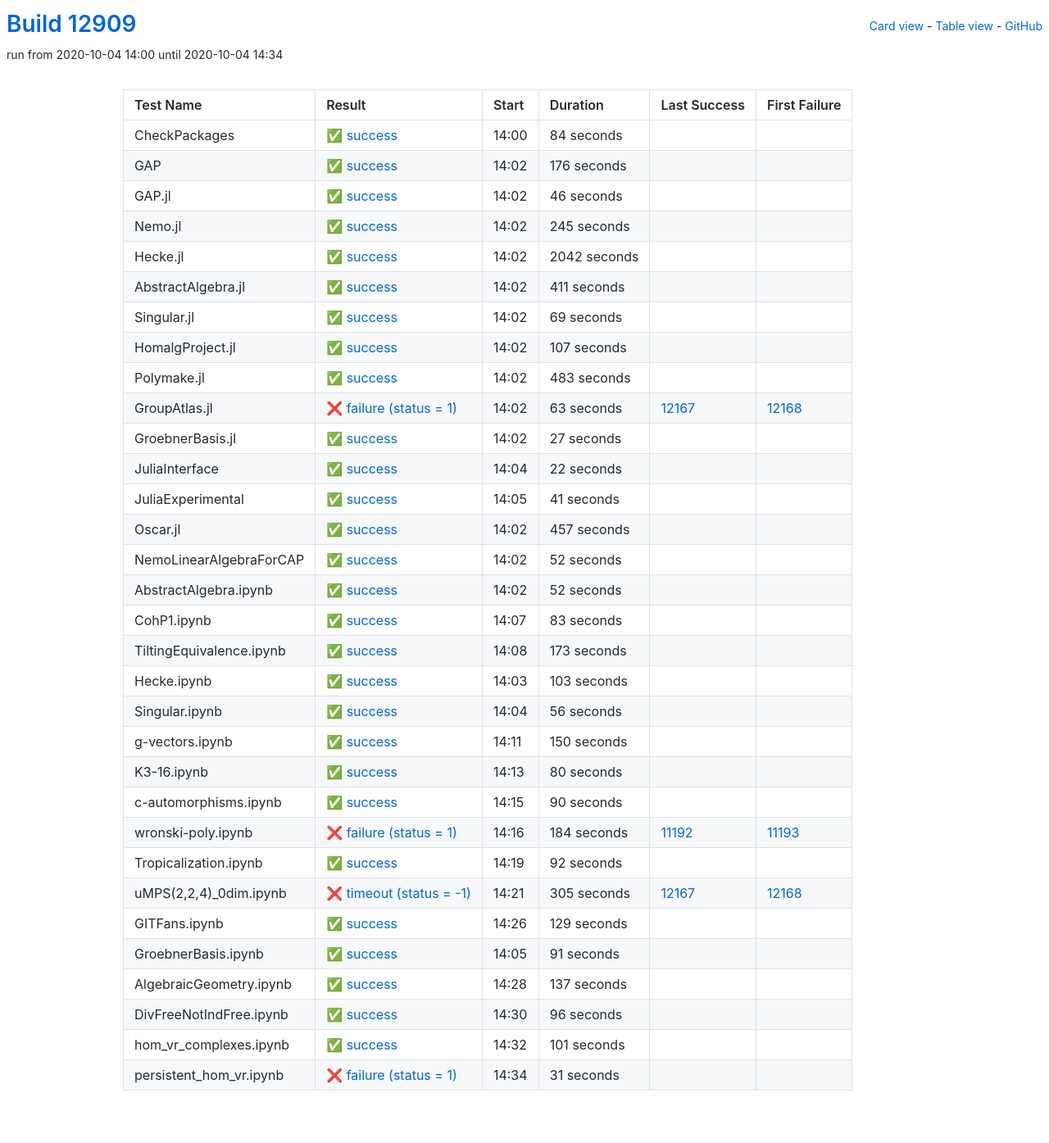
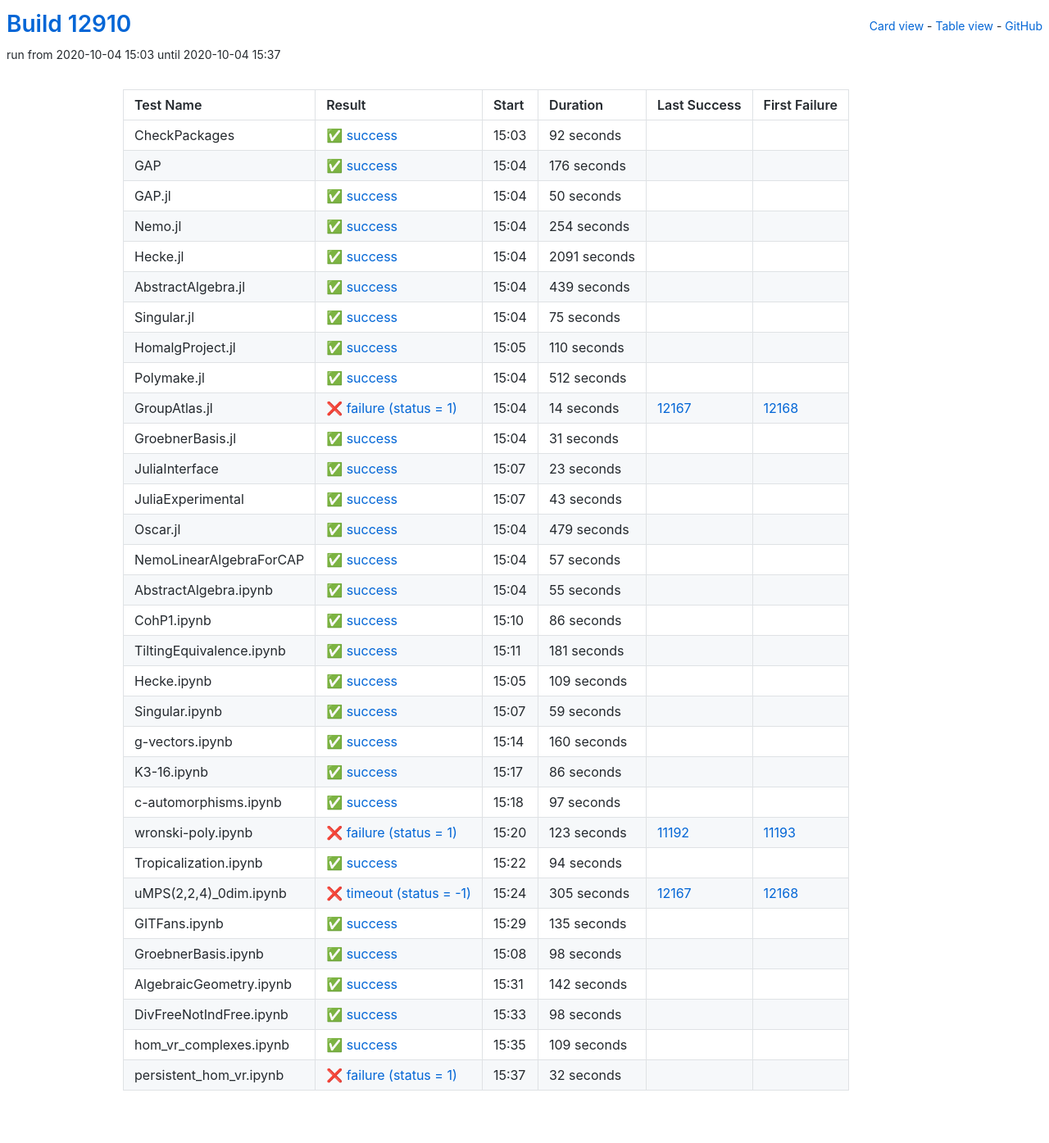
Before and after one commit to oscar-system/oscar-ci-status, a Jekyll site: the page built from table.html, in a window 1280 px wide. Shown: the whole page at 82% size. Built offline with Jekyll 4.4.1, drawn with Linux system fonts in a browser that asks for light colours.

Commit message:
Build #12910

```diff
--- a/_data/ci.yml
+++ b/_data/ci.yml
@@ -1,6 +1,6 @@
 ---
-build: 12909
-build_url: https://oscarci.mathematik.uni-kl.de/job/oscar/12909/
+build: 12910
+build_url: https://oscarci.mathematik.uni-kl.de/job/oscar/12910/
 job: oscar
 organization: oscar-system
 repo: oscar-ci-status
@@ -8,20 +8,20 @@
 tests:
 - name: CheckPackages
   id: checkpackages
-  log: https://oscarci.mathematik.uni-kl.de/job/oscar/12909/artifact/logs/build-12909/CheckPackages.log
-  start: 2020-10-04 14:00
+  log: https://oscarci.mathematik.uni-kl.de/job/oscar/12910/artifact/logs/build-12910/CheckPackages.log
+  start: 2020-10-04 15:03
   success: true
   exitcode: 0
   status: success
-  duration: 84
+  duration: 92
   last_success: false
   last_success_url:
   first_failure: false
   first_failure_url:
 - name: GAP
   id: gap
-  log: https://oscarci.mathematik.uni-kl.de/job/oscar/12909/artifact/logs/build-12909/GAP.log
-  start: 2020-10-04 14:02
+  log: https://oscarci.mathematik.uni-kl.de/job/oscar/12910/artifact/logs/build-12910/GAP.log
+  start: 2020-10-04 15:04
   success: true
   exitcode: 0
   status: success
@@ -32,284 +32,284 @@
   first_failure_url:
 - name: GAP.jl
   id: gap-jl
-  log: https://oscarci.mathematik.uni-kl.de/job/oscar/12909/artifact/logs/build-12909/GAP.jl.log
-  start: 2020-10-04 14:02
+  log: https://oscarci.mathematik.uni-kl.de/job/oscar/12910/artifact/logs/build-12910/GAP.jl.log
+  start: 2020-10-04 15:04
   success: true
   exitcode: 0
   status: success
-  duration: 46
+  duration: 50
   last_success: false
   last_success_url:
   first_failure: false
   first_failure_url:
 - name: Nemo.jl
   id: nemo-jl
-  log: https://oscarci.mathematik.uni-kl.de/job/oscar/12909/artifact/logs/build-12909/Nemo.jl.log
-  start: 2020-10-04 14:02
+  log: https://oscarci.mathematik.uni-kl.de/job/oscar/12910/artifact/logs/build-12910/Nemo.jl.log
+  start: 2020-10-04 15:04
   success: true
   exitcode: 0
   status: success
-  duration: 245
+  duration: 254
   last_success: false
   last_success_url:
   first_failure: false
   first_failure_url:
 - name: Hecke.jl
   id: hecke-jl
-  log: https://oscarci.mathematik.uni-kl.de/job/oscar/12909/artifact/logs/build-12909/Hecke.jl.log
-  start: 2020-10-04 14:02
+  log: https://oscarci.mathematik.uni-kl.de/job/oscar/12910/artifact/logs/build-12910/Hecke.jl.log
+  start: 2020-10-04 15:04
   success: true
   exitcode: 0
   status: success
-  duration: 2042
+  duration: 2091
   last_success: false
   last_success_url:
   first_failure: false
   first_failure_url:
 - name: AbstractAlgebra.jl
   id: abstractalgebra-jl
-  log: https://oscarci.mathematik.uni-kl.de/job/oscar/12909/artifact/logs/build-12909/AbstractAlgebra.jl.log
-  start: 2020-10-04 14:02
+  log: https://oscarci.mathematik.uni-kl.de/job/oscar/12910/artifact/logs/build-12910/AbstractAlgebra.jl.log
+  start: 2020-10-04 15:04
   success: true
   exitcode: 0
   status: success
-  duration: 411
+  duration: 439
   last_success: false
   last_success_url:
   first_failure: false
   first_failure_url:
 - name: Singular.jl
   id: singular-jl
-  log: https://oscarci.mathematik.uni-kl.de/job/oscar/12909/artifact/logs/build-12909/Singular.jl.log
-  start: 2020-10-04 14:02
+  log: https://oscarci.mathematik.uni-kl.de/job/oscar/12910/artifact/logs/build-12910/Singular.jl.log
+  start: 2020-10-04 15:04
   success: true
   exitcode: 0
   status: success
-  duration: 69
+  duration: 75
   last_success: false
   last_success_url:
   first_failure: false
   first_failure_url:
 - name: HomalgProject.jl
   id: homalgproject-jl
-  log: https://oscarci.mathematik.uni-kl.de/job/oscar/12909/artifact/logs/build-12909/HomalgProject.jl.log
-  start: 2020-10-04 14:02
+  log: https://oscarci.mathematik.uni-kl.de/job/oscar/12910/artifact/logs/build-12910/HomalgProject.jl.log
+  start: 2020-10-04 15:05
   success: true
   exitcode: 0
   status: success
-  duration: 107
+  duration: 110
   last_success: false
   last_success_url:
   first_failure: false
   first_failure_url:
 - name: Polymake.jl
   id: polymake-jl
-  log: https://oscarci.mathematik.uni-kl.de/job/oscar/12909/artifact/logs/build-12909/Polymake.jl.log
-  start: 2020-10-04 14:02
+  log: https://oscarci.mathematik.uni-kl.de/job/oscar/12910/artifact/logs/build-12910/Polymake.jl.log
+  start: 2020-10-04 15:04
   success: true
   exitcode: 0
   status: success
-  duration: 483
+  duration: 512
   last_success: false
   last_success_url:
   first_failure: false
   first_failure_url:
 - name: GroupAtlas.jl
   id: groupatlas-jl
-  log: https://oscarci.mathematik.uni-kl.de/job/oscar/12909/artifact/logs/build-12909/GroupAtlas.jl.log
-  start: 2020-10-04 14:02
+  log: https://oscarci.mathematik.uni-kl.de/job/oscar/12910/artifact/logs/build-12910/GroupAtlas.jl.log
+  start: 2020-10-04 15:04
   success: false
   exitcode: 1
   status: failure
-  duration: 63
+  duration: 14
   last_success: 12167
   last_success_url: https://oscarci.mathematik.uni-kl.de/job/oscar/12167/
   first_failure: 12168
   first_failure_url: https://oscarci.mathematik.uni-kl.de/job/oscar/12168/
 - name: GroebnerBasis.jl
   id: groebnerbasis-jl
-  log: https://oscarci.mathematik.uni-kl.de/job/oscar/12909/artifact/logs/build-12909/GroebnerBasis.jl.log
-  start: 2020-10-04 14:02
+  log: https://oscarci.mathematik.uni-kl.de/job/oscar/12910/artifact/logs/build-12910/GroebnerBasis.jl.log
+  start: 2020-10-04 15:04
   success: true
   exitcode: 0
   status: success
-  duration: 27
+  duration: 31
   last_success: false
   last_success_url:
   first_failure: false
   first_failure_url:
 - name: JuliaInterface
   id: juliainterface
-  log: https://oscarci.mathematik.uni-kl.de/job/oscar/12909/artifact/logs/build-12909/JuliaInterface.log
-  start: 2020-10-04 14:04
+  log: https://oscarci.mathematik.uni-kl.de/job/oscar/12910/artifact/logs/build-12910/JuliaInterface.log
+  start: 2020-10-04 15:07
   success: true
   exitcode: 0
   status: success
-  duration: 22
+  duration: 23
   last_success: false
   last_success_url:
   first_failure: false
   first_failure_url:
 - name: JuliaExperimental
   id: juliaexperimental
-  log: https://oscarci.mathematik.uni-kl.de/job/oscar/12909/artifact/logs/build-12909/JuliaExperimental.log
-  start: 2020-10-04 14:05
+  log: https://oscarci.mathematik.uni-kl.de/job/oscar/12910/artifact/logs/build-12910/JuliaExperimental.log
+  start: 2020-10-04 15:07
   success: true
   exitcode: 0
   status: success
-  duration: 41
+  duration: 43
   last_success: false
   last_success_url:
   first_failure: false
   first_failure_url:
 - name: Oscar.jl
   id: oscar-jl
-  log: https://oscarci.mathematik.uni-kl.de/job/oscar/12909/artifact/logs/build-12909/Oscar.jl.log
-  start: 2020-10-04 14:02
+  log: https://oscarci.mathematik.uni-kl.de/job/oscar/12910/artifact/logs/build-12910/Oscar.jl.log
+  start: 2020-10-04 15:04
   success: true
   exitcode: 0
   status: success
-  duration: 457
+  duration: 479
   last_success: false
   last_success_url:
   first_failure: false
   first_failure_url:
 - name: NemoLinearAlgebraForCAP
   id: nemolinearalgebraforcap
-  log: https://oscarci.mathematik.uni-kl.de/job/oscar/12909/artifact/logs/build-12909/NemoLinearAlgebraForCAP.log
-  start: 2020-10-04 14:02
+  log: https://oscarci.mathematik.uni-kl.de/job/oscar/12910/artifact/logs/build-12910/NemoLinearAlgebraForCAP.log
+  start: 2020-10-04 15:04
   success: true
   exitcode: 0
   status: success
-  duration: 52
+  duration: 57
   last_success: false
   last_success_url:
   first_failure: false
   first_failure_url:
 - name: AbstractAlgebra.ipynb
   id: abstractalgebra-ipynb
-  log: https://oscarci.mathematik.uni-kl.de/job/oscar/12909/artifact/logs/build-12909/AbstractAlgebra.ipynb.log
-  start: 2020-10-04 14:02
+  log: https://oscarci.mathematik.uni-kl.de/job/oscar/12910/artifact/logs/build-12910/AbstractAlgebra.ipynb.log
+  start: 2020-10-04 15:04
   success: true
   exitcode: 0
   status: success
-  duration: 52
+  duration: 55
   last_success: false
   last_success_url:
   first_failure: false
   first_failure_url:
 - name: CohP1.ipynb
   id: cohp1-ipynb
-  log: https://oscarci.mathematik.uni-kl.de/job/oscar/12909/artifact/logs/build-12909/CohP1.ipynb.log
-  start: 2020-10-04 14:07
+  log: https://oscarci.mathematik.uni-kl.de/job/oscar/12910/artifact/logs/build-12910/CohP1.ipynb.log
+  start: 2020-10-04 15:10
   success: true
   exitcode: 0
   status: success
-  duration: 83
+  duration: 86
   last_success: false
   last_success_url:
   first_failure: false
   first_failure_url:
 - name: TiltingEquivalence.ipynb
   id: tiltingequivalence-ipynb
-  log: https://oscarci.mathematik.uni-kl.de/job/oscar/12909/artifact/logs/build-12909/TiltingEquivalence.ipynb.log
-  start: 2020-10-04 14:08
+  log: https://oscarci.mathematik.uni-kl.de/job/oscar/12910/artifact/logs/build-12910/TiltingEquivalence.ipynb.log
+  start: 2020-10-04 15:11
   success: true
   exitcode: 0
   status: success
-  duration: 173
+  duration: 181
   last_success: false
   last_success_url:
   first_failure: false
   first_failure_url:
 - name: Hecke.ipynb
   id: hecke-ipynb
-  log: https://oscarci.mathematik.uni-kl.de/job/oscar/12909/artifact/logs/build-12909/Hecke.ipynb.log
-  start: 2020-10-04 14:03
+  log: https://oscarci.mathematik.uni-kl.de/job/oscar/12910/artifact/logs/build-12910/Hecke.ipynb.log
+  start: 2020-10-04 15:05
   success: true
   exitcode: 0
   status: success
-  duration: 103
+  duration: 109
   last_success: false
   last_success_url:
   first_failure: false
   first_failure_url:
 - name: Singular.ipynb
   id: singular-ipynb
-  log: https://oscarci.mathematik.uni-kl.de/job/oscar/12909/artifact/logs/build-12909/Singular.ipynb.log
-  start: 2020-10-04 14:04
+  log: https://oscarci.mathematik.uni-kl.de/job/oscar/12910/artifact/logs/build-12910/Singular.ipynb.log
+  start: 2020-10-04 15:07
   success: true
   exitcode: 0
   status: success
-  duration: 56
+  duration: 59
   last_success: false
   last_success_url:
   first_failure: false
   first_failure_url:
 - name: g-vectors.ipynb
   id: g-vectors-ipynb
-  log: https://oscarci.mathematik.uni-kl.de/job/oscar/12909/artifact/logs/build-12909/g-vectors.ipynb.log
-  start: 2020-10-04 14:11
+  log: https://oscarci.mathematik.uni-kl.de/job/oscar/12910/artifact/logs/build-12910/g-vectors.ipynb.log
+  start: 2020-10-04 15:14
   success: true
   exitcode: 0
   status: success
-  duration: 150
+  duration: 160
   last_success: false
   last_success_url:
   first_failure: false
   first_failure_url:
 - name: K3-16.ipynb
   id: k3-16-ipynb
-  log: https://oscarci.mathematik.uni-kl.de/job/oscar/12909/artifact/logs/build-12909/K3-16.ipynb.log
-  start: 2020-10-04 14:13
+  log: https://oscarci.mathematik.uni-kl.de/job/oscar/12910/artifact/logs/build-12910/K3-16.ipynb.log
+  start: 2020-10-04 15:17
   success: true
   exitcode: 0
   status: success
-  duration: 80
+  duration: 86
   last_success: false
   last_success_url:
   first_failure: false
   first_failure_url:
 - name: c-automorphisms.ipynb
   id: c-automorphisms-ipynb
-  log: https://oscarci.mathematik.uni-kl.de/job/oscar/12909/artifact/logs/build-12909/c-automorphisms.ipynb.log
-  start: 2020-10-04 14:15
+  log: https://oscarci.mathematik.uni-kl.de/job/oscar/12910/artifact/logs/build-12910/c-automorphisms.ipynb.log
+  start: 2020-10-04 15:18
   success: true
   exitcode: 0
   status: success
-  duration: 90
+  duration: 97
   last_success: false
   last_success_url:
   first_failure: false
   first_failure_url:
 - name: wronski-poly.ipynb
   id: wronski-poly-ipynb
-  log: https://oscarci.mathematik.uni-kl.de/job/oscar/12909/artifact/logs/build-12909/wronski-poly.ipynb.log
-  start: 2020-10-04 14:16
+  log: https://oscarci.mathematik.uni-kl.de/job/oscar/12910/artifact/logs/build-12910/wronski-poly.ipynb.log
+  start: 2020-10-04 15:20
   success: false
   exitcode: 1
   status: failure
-  duration: 184
+  duration: 123
   last_success: 11192
   last_success_url: https://oscarci.mathematik.uni-kl.de/job/oscar/11192/
   first_failure: 11193
   first_failure_url: https://oscarci.mathematik.uni-kl.de/job/oscar/11193/
 - name: Tropicalization.ipynb
   id: tropicalization-ipynb
-  log: https://oscarci.mathematik.uni-kl.de/job/oscar/12909/artifact/logs/build-12909/Tropicalization.ipynb.log
-  start: 2020-10-04 14:19
+  log: https://oscarci.mathematik.uni-kl.de/job/oscar/12910/artifact/logs/build-12910/Tropicalization.ipynb.log
+  start: 2020-10-04 15:22
   success: true
   exitcode: 0
   status: success
-  duration: 92
+  duration: 94
   last_success: false
   last_success_url:
   first_failure: false
   first_failure_url:
 - name: uMPS(2,2,4)_0dim.ipynb
   id: umps-2-2-4-0dim-ipynb
-  log: https://oscarci.mathematik.uni-kl.de/job/oscar/12909/artifact/logs/build-12909/uMPS-2-2-4-_0dim.ipynb.log
-  start: 2020-10-04 14:21
+  log: https://oscarci.mathematik.uni-kl.de/job/oscar/12910/artifact/logs/build-12910/uMPS-2-2-4-_0dim.ipynb.log
+  start: 2020-10-04 15:24
   success: false
   exitcode: -1
   status: timeout
@@ -320,72 +320,72 @@
   first_failure_url: https://oscarci.mathematik.uni-kl.de/job/oscar/12168/
 - name: GITFans.ipynb
   id: gitfans-ipynb
-  log: https://oscarci.mathematik.uni-kl.de/job/oscar/12909/artifact/logs/build-12909/GITFans.ipynb.log
-  start: 2020-10-04 14:26
+  log: https://oscarci.mathematik.uni-kl.de/job/oscar/12910/artifact/logs/build-12910/GITFans.ipynb.log
+  start: 2020-10-04 15:29
   success: true
   exitcode: 0
   status: success
-  duration: 129
+  duration: 135
   last_success: false
   last_success_url:
   first_failure: false
   first_failure_url:
 - name: GroebnerBasis.ipynb
   id: groebnerbasis-ipynb
-  log: https://oscarci.mathematik.uni-kl.de/job/oscar/12909/artifact/logs/build-12909/GroebnerBasis.ipynb.log
-  start: 2020-10-04 14:05
+  log: https://oscarci.mathematik.uni-kl.de/job/oscar/12910/artifact/logs/build-12910/GroebnerBasis.ipynb.log
+  start: 2020-10-04 15:08
   success: true
   exitcode: 0
   status: success
-  duration: 91
+  duration: 98
   last_success: false
   last_success_url:
   first_failure: false
   first_failure_url:
 - name: AlgebraicGeometry.ipynb
   id: algebraicgeometry-ipynb
-  log: https://oscarci.mathematik.uni-kl.de/job/oscar/12909/artifact/logs/build-12909/AlgebraicGeometry.ipynb.log
-  start: 2020-10-04 14:28
+  log: https://oscarci.mathematik.uni-kl.de/job/oscar/12910/artifact/logs/build-12910/AlgebraicGeometry.ipynb.log
+  start: 2020-10-04 15:31
   success: true
   exitcode: 0
   status: success
-  duration: 137
+  duration: 142
   last_success: false
   last_success_url:
   first_failure: false
   first_failure_url:
 - name: DivFreeNotIndFree.ipynb
   id: divfreenotindfree-ipynb
-  log: https://oscarci.mathematik.uni-kl.de/job/oscar/12909/artifact/logs/build-12909/DivFreeNotIndFree.ipynb.log
-  start: 2020-10-04 14:30
+  log: https://oscarci.mathematik.uni-kl.de/job/oscar/12910/artifact/logs/build-12910/DivFreeNotIndFree.ipynb.log
+  start: 2020-10-04 15:33
   success: true
   exitcode: 0
   status: success
-  duration: 96
+  duration: 98
   last_success: false
   last_success_url:
   first_failure: false
   first_failure_url:
 - name: hom_vr_complexes.ipynb
   id: hom-vr-complexes-ipynb
-  log: https://oscarci.mathematik.uni-kl.de/job/oscar/12909/artifact/logs/build-12909/hom_vr_complexes.ipynb.log
-  start: 2020-10-04 14:32
+  log: https://oscarci.mathematik.uni-kl.de/job/oscar/12910/artifact/logs/build-12910/hom_vr_complexes.ipynb.log
+  start: 2020-10-04 15:35
   success: true
   exitcode: 0
   status: success
-  duration: 101
+  duration: 109
   last_success: false
   last_success_url:
   first_failure: false
   first_failure_url:
 - name: persistent_hom_vr.ipynb
   id: persistent-hom-vr-ipynb
-  log: https://oscarci.mathematik.uni-kl.de/job/oscar/12909/artifact/logs/build-12909/persistent_hom_vr.ipynb.log
-  start: 2020-10-04 14:34
+  log: https://oscarci.mathematik.uni-kl.de/job/oscar/12910/artifact/logs/build-12910/persistent_hom_vr.ipynb.log
+  start: 2020-10-04 15:37
   success: false
   exitcode: 1
   status: failure
-  duration: 31
+  duration: 32
   last_success: false
   last_success_url:
   first_failure: false
```
Also changed, not shown: README.md.
